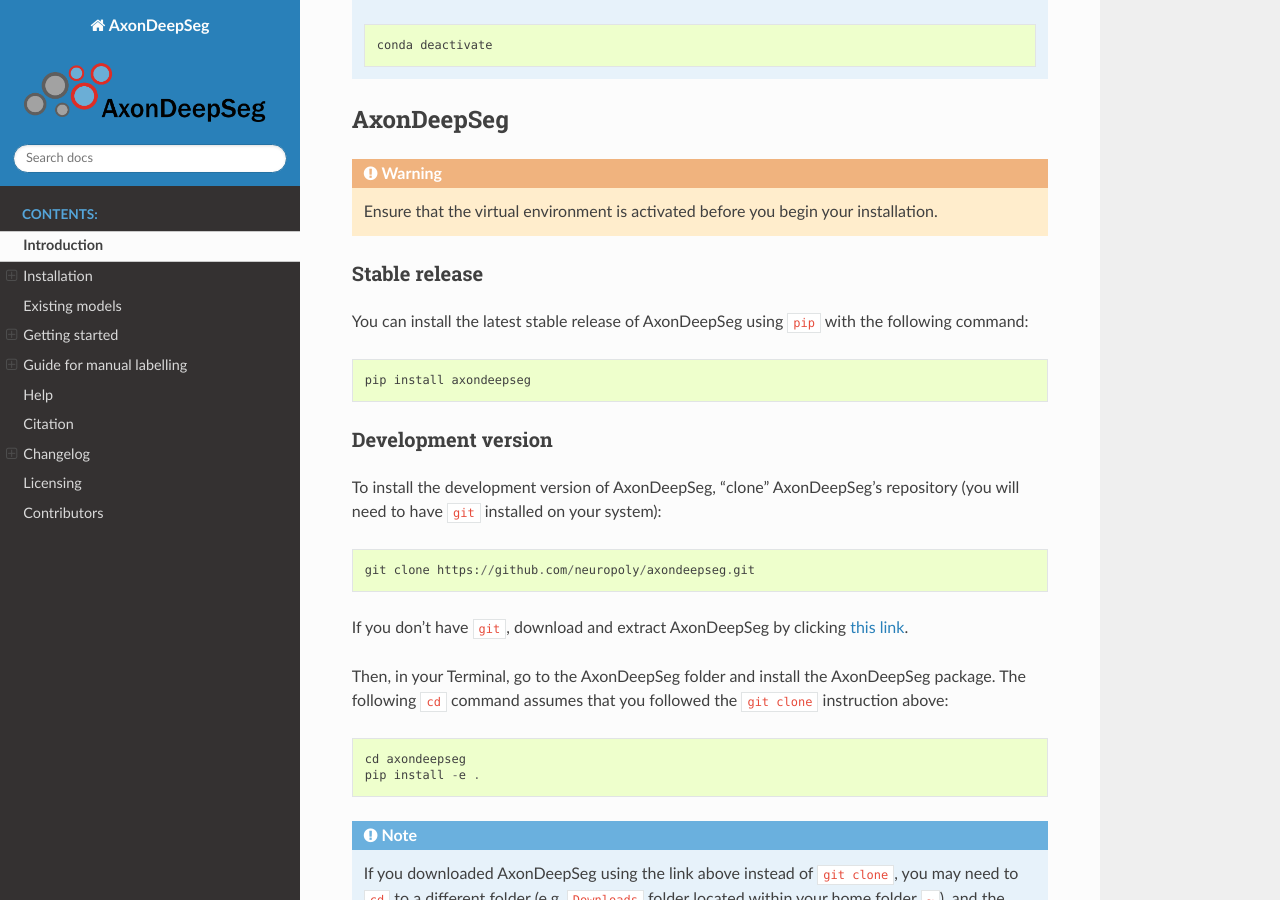
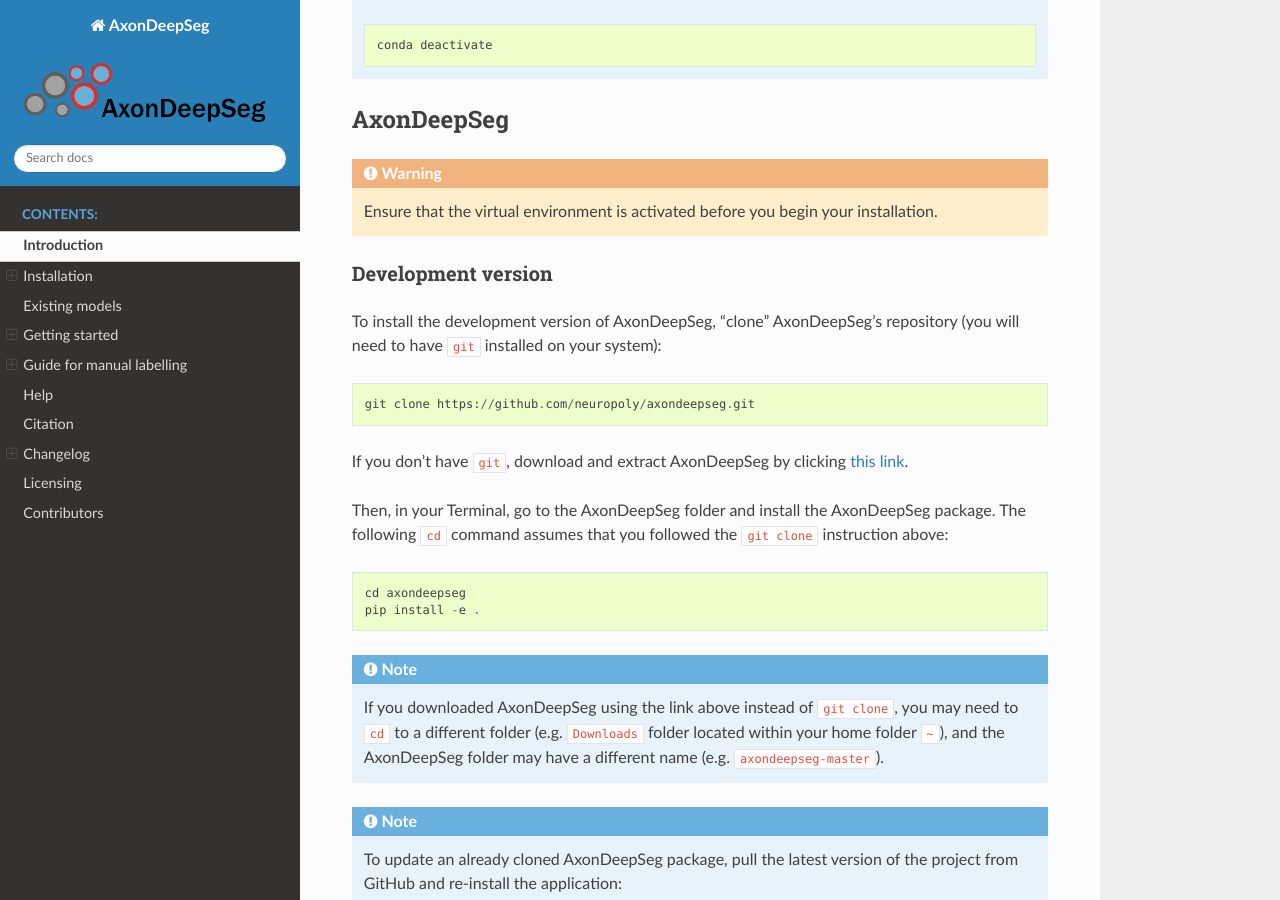
Before and after one commit to axondeepseg/axondeepseg, a Sphinx documentation site: the page built from docs/source/documentation.rst, in a window 1280 px wide and 900 px high, scrolled down 2890 px. Built offline with Sphinx 7.4.7 and the Read the Docs theme 2.0.0, drawn with Linux system fonts in a browser that asks for light colours; some of the changed text lies outside the part shown.

Commit message:
Update documentation.rst

```diff
--- a/docs/source/documentation.rst
+++ b/docs/source/documentation.rst
@@ -108,12 +108,6 @@
 .. WARNING ::
    Ensure that the virtual environment is activated before you begin your installation.
 
-Stable release
-~~~~~~~~~~~~~~
-You can install the latest stable release of AxonDeepSeg using ``pip`` with the following command::
-
-    pip install axondeepseg
-
 Development version
 ~~~~~~~~~~~~~~~~~~~
 
@@ -164,8 +158,6 @@
 
 Comprehensive test
 ~~~~~~~~~~~~~~~~~~
-.. NOTE ::
-   This feature is not available if you installed AxonDeepSeg using ``pip``.
 
 To run the entire testing suite (more code coverage), go to your AxonDeepSeg project directory on the terminal and run ``py.test``::
 
@@ -241,8 +233,7 @@
 GPU-compatible installation
 ---------------------------
 .. NOTE ::
-   This feature is not available if you installed AxonDeepSeg using ``pip``,
-   or if you are using a macOS.
+   This feature is not available if you are using a macOS.
 
 By default, AxonDeepSeg installs the CPU version of TensorFlow. To train a model
 using your GPU, you need to uninstall the TensorFlow from your virtual environment,
```
